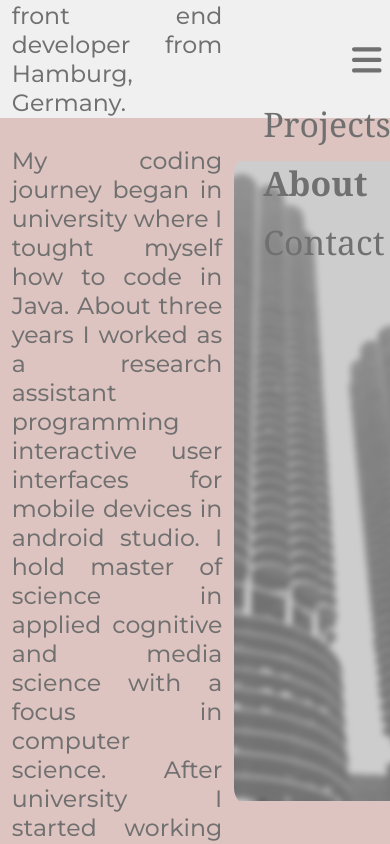
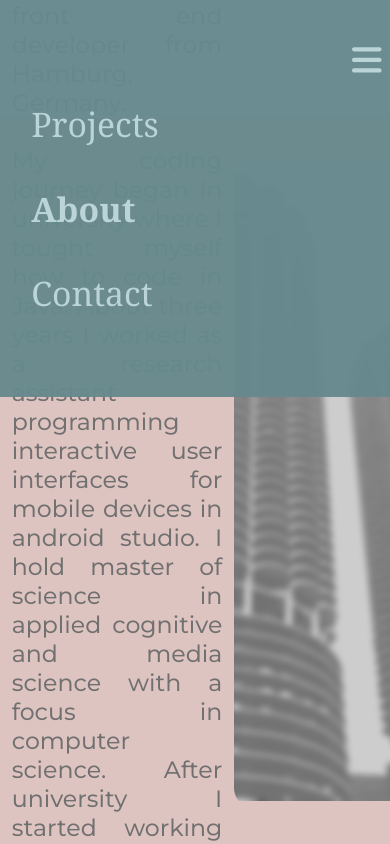
Before and after one commit to cleaningsupplies/slcs_public, a React (Create React App) app: page /about in a window 390 px wide. Both pictures are taken after a click on the element 366 px from the left and 59 px from the top of the page. Shown: the top 844 px of the page. Built offline with nearby package versions, Linux system fonts and the light colour scheme.

Commit message:
more work on nav

```diff
--- a/src/components/Navigation.js
+++ b/src/components/Navigation.js
@@ -13,28 +13,43 @@ export default function Navigation() {
 
     const navbar = `${styles["navbar"]}`;
     const navbar_responsive = `${styles["navbar_responsive"]}`;
+    const menu = `${styles['menu']}`;
 
 
+    function checkSize(){
+        const navbar_id = document.querySelector("#navbar");
+
+        if(window.innerWidth >= 1146){
+            navbar_id.className = navbar;
+        }
+    }
+
     function openNavMenu() {
-
         const navbar_id = document.querySelector("#navbar");
 
         if(navbar_id.className === navbar_responsive){
-            console.log(1, navbar_id.classList)
             navbar_id.className = navbar;
         }else{
-            console.log(2, navbar_id.classList)
             navbar_id.className = navbar_responsive;
         }
     }
 
-    //check resizing to change responsive back
-    window.addEventListener("resize", () => {
-        const navbar_id = document.querySelector("#navbar");
-        if(window.innerWidth >= 1146){
-            navbar_id.className = navbar;
-        }
-    })
+
+    window.addEventListener("resize", checkSize());
+    checkSize();
+
+    // document.addEventListener("click", (e) => {
+    //     e = e || window.event;
+    //     let target = e.target || e.srcElement;
+    //     const navbar_id = document.querySelector("#navbar");
+
+
+    //     if(navbar_id.className === navbar_responsive && target.className != navbar_responsive && target.className != menu){
+    //         openNavMenu();
+    //     }
+
+    // }, false);
+
 
   return (
     <>
@@ -43,6 +58,7 @@ export default function Navigation() {
                 <div href="javascript:void(0);" className={styles['menu']} onClick={openNavMenu}>
                         <FontAwesomeIcon icon={faBars} />
                 </div>
+                <div className={styles["cover"]}></div>
                 <div className={`${styles['navItem']} ${styles['projects']}`}>
                     <NavLink className={({ isActive }) => (isActive ? `${styles['NavLink']} ${styles['active']}` : `${styles['NavLink']} ${styles['inactive']}`)} to="/">
                         Projects
--- a/src/css/navigation.module.css
+++ b/src/css/navigation.module.css
@@ -41,7 +41,7 @@
     padding-right: 2vw;
 }
 
-.menu {
+.menu, .cover {
     display: none;
 }
 
@@ -53,6 +53,7 @@
         width: 12vw;
         margin: 2vh 0 2vh 0;
         text-align: center;
+        z-index: 2;
       }
 
     .navItem{
@@ -69,16 +70,20 @@
 
     }
 
+    .navbar_responsive .menu{
+        color: var(--primary_turquoise);
+    }
+
     .navbar_responsive > .projects{
-        top: 10vh;
+         top: 10vh;
     }
 
     .navbar_responsive > .about{
-        top: 17vh;
+        top: 20vh;
     }
 
     .navbar_responsive > .contact{
-        top: 24vh;
+        top: 30vh;
         padding-right: 0vw;
     }
 
@@ -87,12 +92,26 @@
     .navbar_responsive > .navItem{
         float: none;
         position: absolute;
-        display: flex;
-        flex-direction: column;
-        text-align: right;
-        right: 80px;
+        display: block;
+        text-align: left;
+        left: 8vw;
+        z-index: 2;
     }
 
+    .navbar_responsive >.cover{
+        height: 80%;
+        width: 100vw;
+        display: block;
+        position: absolute;
+        z-index: 1;
+        background-color: #67898df5;
+    }
 
+    .navbar_responsive .active{
+        color: var(--primary_turquoise);
+    }
 
+    .navbar_responsive .inactive{
+        color: var(--primary_turquoise);
+    }
 }
```
